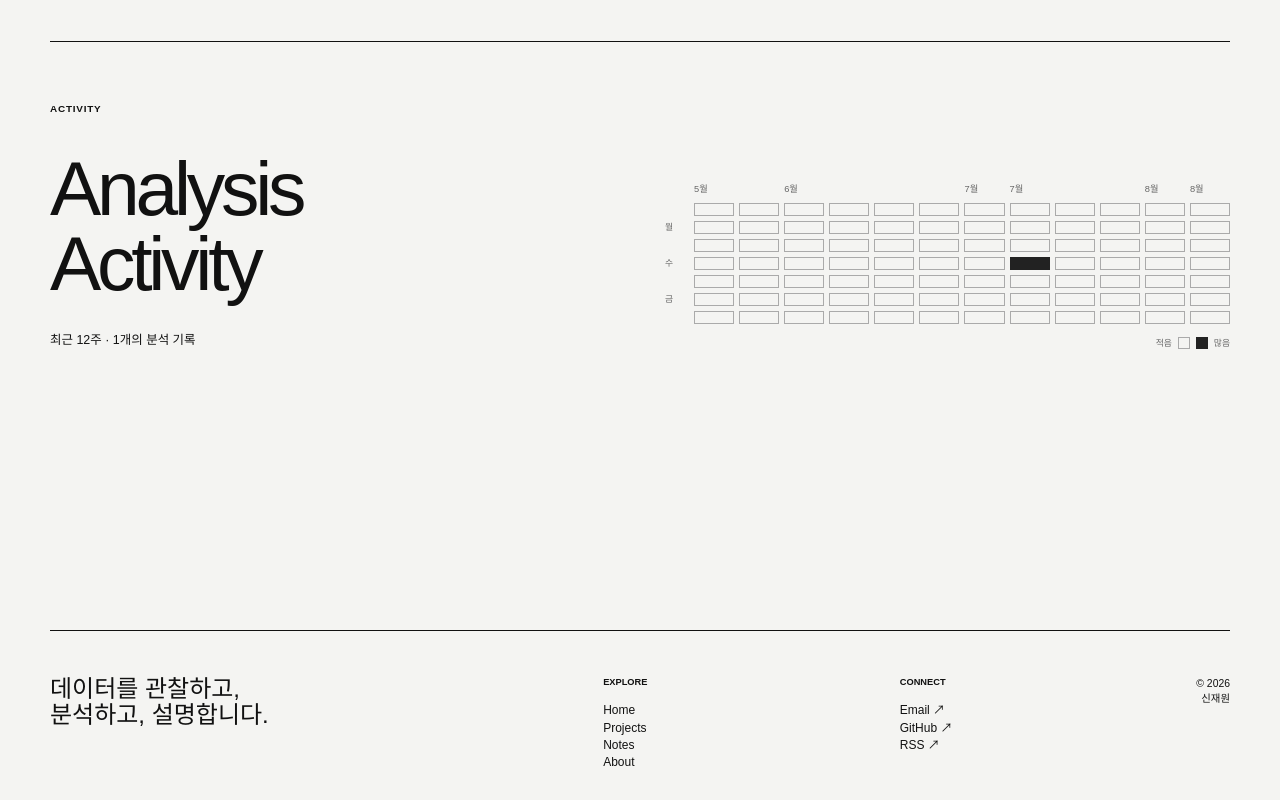
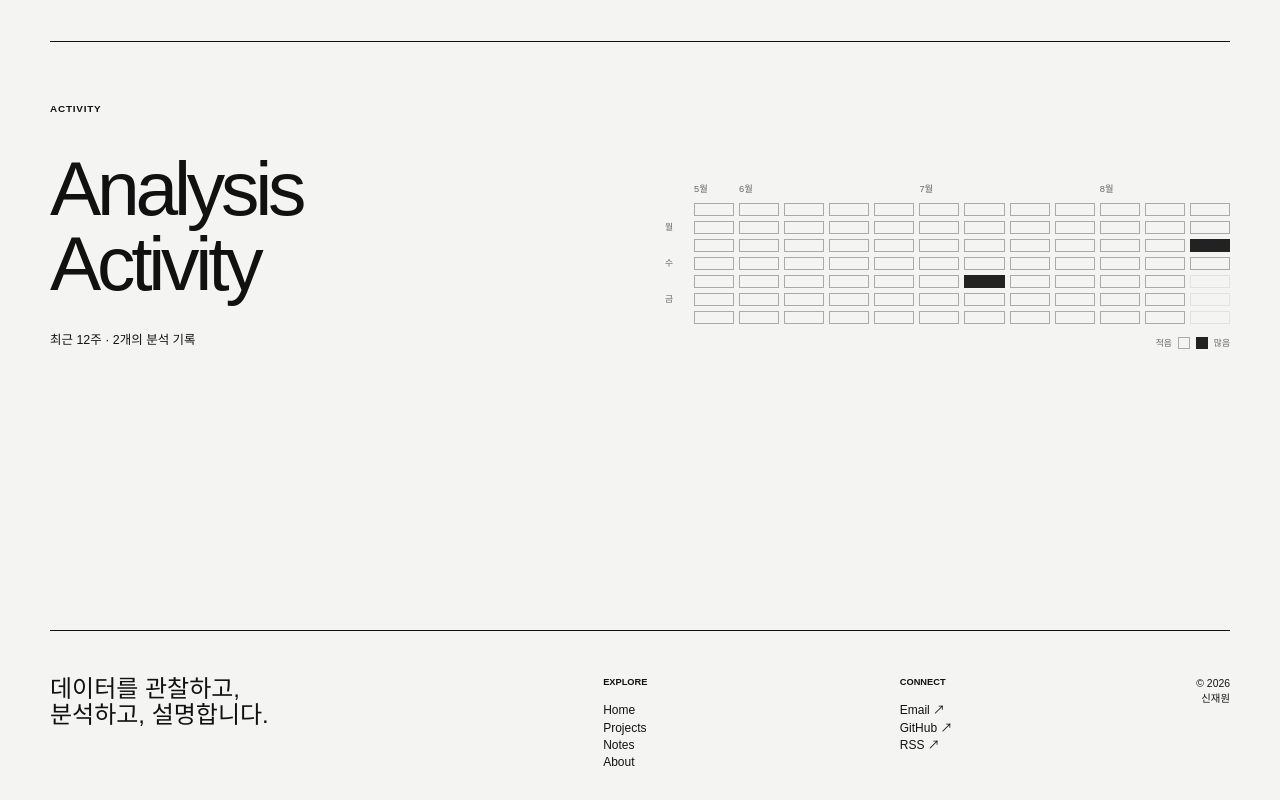
Before and after one commit to beckspeca/beckspeca.github.io, an Astro site: page / in a window 1280 px wide. Shown: the part 1833-2633 px from the top of the page. Built offline with nearby package versions, Linux system fonts and the light colour scheme; Astro itself is replaced by a stand-in of ours.

Commit message:
Fix activity grid month boundaries

```diff
--- a/src/components/ActivityGrid.astro
+++ b/src/components/ActivityGrid.astro
@@ -1,9 +1,43 @@
 ---
 import { getCollection } from 'astro:content';
-const posts=await getCollection('blog',({data})=>!data.draft); const today=new Date(); today.setHours(0,0,0,0); const start=new Date(today); start.setDate(today.getDate()-83-today.getDay());
-const activity=new Map<string,{count:number;titles:string[]}>(); for(const post of posts){const key=post.data.pubDate.toISOString().slice(0,10);const item=activity.get(key)??{count:0,titles:[]};item.count++;item.titles.push(post.data.title);activity.set(key,item)}
-const weeks=Array.from({length:12},(_,week)=>Array.from({length:7},(_,day)=>{const date=new Date(start);date.setDate(start.getDate()+week*7+day);const key=date.toISOString().slice(0,10);const item=activity.get(key);return{date,count:item?.count??0,titles:item?.titles??[],future:date>today}}));
-const visibleCount=weeks.flat().reduce((sum,day)=>sum+day.count,0); const monthLabels=weeks.map((week,index)=>{const first=week.find(day=>day.date.getDate()<=7);return first||index===0?`${(first??week[0]).date.getMonth()+1}월`:''}); const formatDate=(date:Date)=>new Intl.DateTimeFormat('ko-KR',{month:'long',day:'numeric'}).format(date);
+
+const posts = await getCollection('blog', ({ data }) => !data.draft);
+const today = new Date();
+today.setHours(0, 0, 0, 0);
+
+// 현재 주를 마지막 열로 두고, 일요일부터 토요일까지 12주를 표시합니다.
+const start = new Date(today);
+start.setDate(today.getDate() - 11 * 7 - today.getDay());
+
+const dateKey = (date: Date) =>
+	`${date.getFullYear()}-${String(date.getMonth() + 1).padStart(2, '0')}-${String(date.getDate()).padStart(2, '0')}`;
+
+const activity = new Map<string, { count: number; titles: string[] }>();
+for (const post of posts) {
+	const key = dateKey(post.data.pubDate);
+	const item = activity.get(key) ?? { count: 0, titles: [] };
+	item.count += 1;
+	item.titles.push(post.data.title);
+	activity.set(key, item);
+}
+
+const weeks = Array.from({ length: 12 }, (_, week) =>
+	Array.from({ length: 7 }, (_, day) => {
+		const date = new Date(start);
+		date.setDate(start.getDate() + week * 7 + day);
+		const item = activity.get(dateKey(date));
+		return { date, count: item?.count ?? 0, titles: item?.titles ?? [], future: date > today };
+	}),
+);
+
+const visibleCount = weeks.flat().reduce((sum, day) => sum + day.count, 0);
+// 첫 열에는 시작 월을, 이후에는 매월 1일이 포함된 열에만 월 이름을 표시합니다.
+const monthLabels = weeks.map((week, index) => {
+	if (index === 0) return `${week[0].date.getMonth() + 1}월`;
+	const firstDay = week.find((day) => day.date.getDate() === 1);
+	return firstDay ? `${firstDay.date.getMonth() + 1}월` : '';
+});
+const formatDate = (date: Date) => new Intl.DateTimeFormat('ko-KR', { month: 'long', day: 'numeric' }).format(date);
 ---
 <section class="activity" aria-labelledby="activity-title"><div class="activity-intro"><p>ACTIVITY</p><h2 id="activity-title">Analysis<br/>Activity</h2><span>최근 12주 · {visibleCount}개의 분석 기록</span></div><div class="activity-chart"><div class="months" aria-hidden="true">{monthLabels.map(month=><span>{month}</span>)}</div><div class="chart-body"><div class="days" aria-hidden="true"><span>월</span><span>수</span><span>금</span></div><div class="grid">{weeks.map(week=><div class="week">{week.map(day=><span class:list={['cell',{active:day.count>0,future:day.future}]} title={`${formatDate(day.date)}${day.count?` · ${day.titles.join(', ')}`:' · 기록 없음'}`} aria-label={`${formatDate(day.date)}, ${day.count}개 기록`}></span>)}</div>)}</div></div><div class="legend"><span>적음</span><i></i><i class="filled"></i><span>많음</span></div></div></section>
 <style>.activity{display:grid;grid-template-columns:1fr 1fr;gap:50px;padding:60px 0 100px;border-top:1px solid #111}.activity-intro>p{font-size:.62rem;font-weight:700;letter-spacing:.08em}.activity-intro h2{margin:35px 0 25px}.activity-intro>span{font-size:.78rem}.activity-chart{align-self:end}.months{display:grid;grid-template-columns:repeat(12,1fr);gap:5px;margin-left:29px;margin-bottom:7px}.months span{font-size:.58rem;color:#666}.chart-body{display:flex;gap:10px}.days{width:19px;display:grid;grid-template-rows:repeat(7,13px);gap:5px;font-size:.55rem;color:#666}.days span:nth-child(1){grid-row:2}.days span:nth-child(2){grid-row:4}.days span:nth-child(3){grid-row:6}.grid{display:grid;grid-template-columns:repeat(12,1fr);gap:5px;flex:1}.week{display:grid;grid-template-rows:repeat(7,13px);gap:5px}.cell{display:block;width:100%;min-width:11px;border:1px solid #aaa;background:transparent}.cell.active{background:#222;border-color:#222}.cell.future{opacity:.25}.legend{display:flex;justify-content:flex-end;align-items:center;gap:6px;margin-top:13px;color:#666;font-size:.55rem}.legend i{width:12px;height:12px;border:1px solid #aaa}.legend i.filled{background:#222;border-color:#222}@media(max-width:700px){.activity{grid-template-columns:1fr}.activity-chart{overflow-x:auto;padding-bottom:8px}.months,.chart-body,.legend{min-width:490px}}</style>
```
